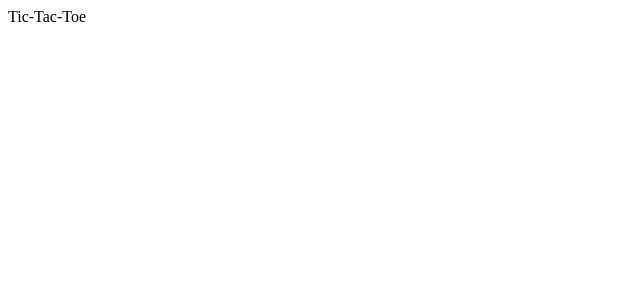
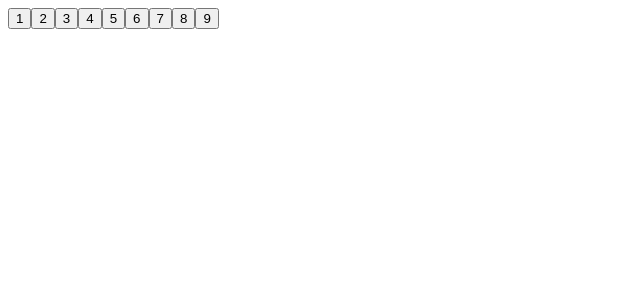
Before and after one commit to vermayash/tic-tac-toe, a React (Create React App) app: page / in a window 1280 px wide. Shown: the top 300 px of the page, without its empty margins (0-640 px from the left). Built offline with nearby package versions, Linux system fonts and the light colour scheme.

Commit message:
Box Values Display

```diff
--- a/src/components/App.js
+++ b/src/components/App.js
@@ -1,7 +1,12 @@
 import React from "react";
+import Game from "./Game";
 
 const App = () => {
-  return <div>Tic-Tac-Toe</div>;
+  return (
+    <div>
+      <Game />
+    </div>
+  );
 };
 
 export default App;
--- a/src/components/Board.js
+++ b/src/components/Board.js
@@ -1,10 +1,18 @@
 import React from "react";
 import Square from "./Square";
 
-const Board = () => {
+const Board = ({ squares, onClick }) => {
   return (
     <div>
       <Square value="1" onClick={() => onClick("some action")} />
+      <Square value="2" onClick={() => onClick("some action")} />
+      <Square value="3" onClick={() => onClick("some action")} />
+      <Square value="4" onClick={() => onClick("some action")} />
+      <Square value="5" onClick={() => onClick("some action")} />
+      <Square value="6" onClick={() => onClick("some action")} />
+      <Square value="7" onClick={() => onClick("some action")} />
+      <Square value="8" onClick={() => onClick("some action")} />
+      <Square value="9" onClick={() => onClick("some action")} />
     </div>
   );
 };
--- a/src/components/Game.js
+++ b/src/components/Game.js
@@ -1,7 +1,16 @@
 import React from "react";
+import Board from "./Board";
 
 const Game = () => {
-  return <div>Game</div>;
+  const onClick = () => {};
+  const jumpTo = () => {};
+  const renderMoves = () => {};
+
+  return (
+    <div>
+      <Board onClick={onClick} />
+    </div>
+  );
 };
 
 export default Game;
--- a/src/components/Square.js
+++ b/src/components/Square.js
@@ -1,8 +1,6 @@
 import React from "react";
 
-const
-
-const Square = ({onClick, value}) => {
+const Square = ({ onClick, value }) => {
   return <button onClick={onClick}>{value}</button>;
 };
 
```
